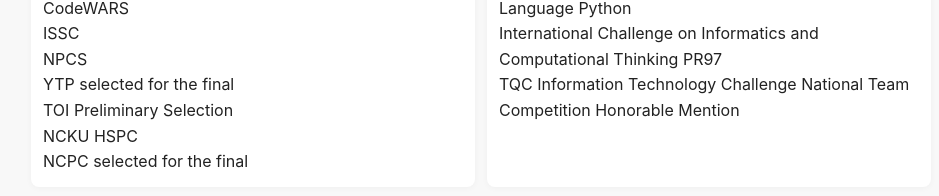
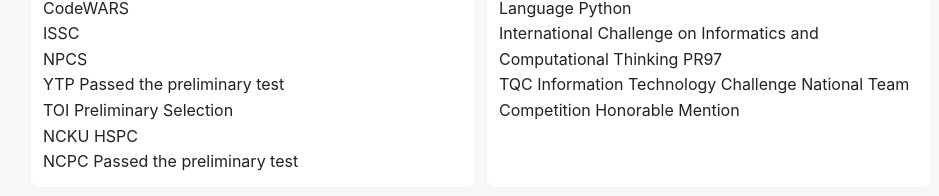
Before and after one commit to weieig/portfolio-Emma, a plain HTML site: page index.html in a window 1280 px wide. Shown: the part 431-627 px from the top of the page, without its empty margins (159-1098 px from the left). Drawn offline with Linux system fonts and the light colour scheme.

Commit message:
更新：修改簡介 / 新增專案截圖

```diff
--- a/index.html
+++ b/index.html
@@ -25,10 +25,10 @@
 	  <p></p>
 	  <p>ISSC</p>
 	  <p>NPCS</p>
-	  <p>YTP selected for the final</p>
+	  <p>YTP Passed the preliminary test</p>
 	  <p>TOI Preliminary Selection</p>
 	  <p>NCKU HSPC</p>
-	  <p>NCPC selected for the final</p>
+	  <p>NCPC Passed the preliminary test</p>
 
         </article>
 
```
